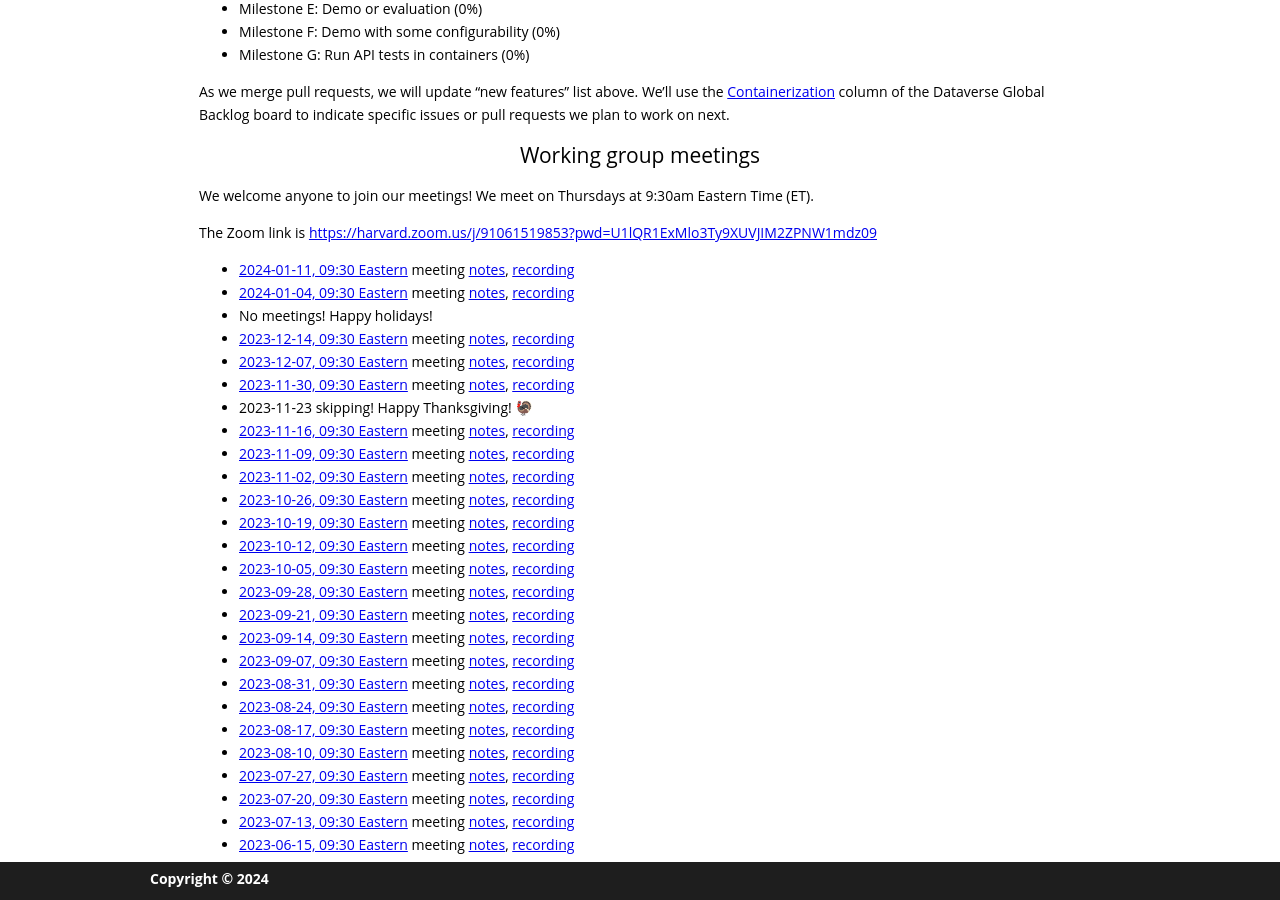
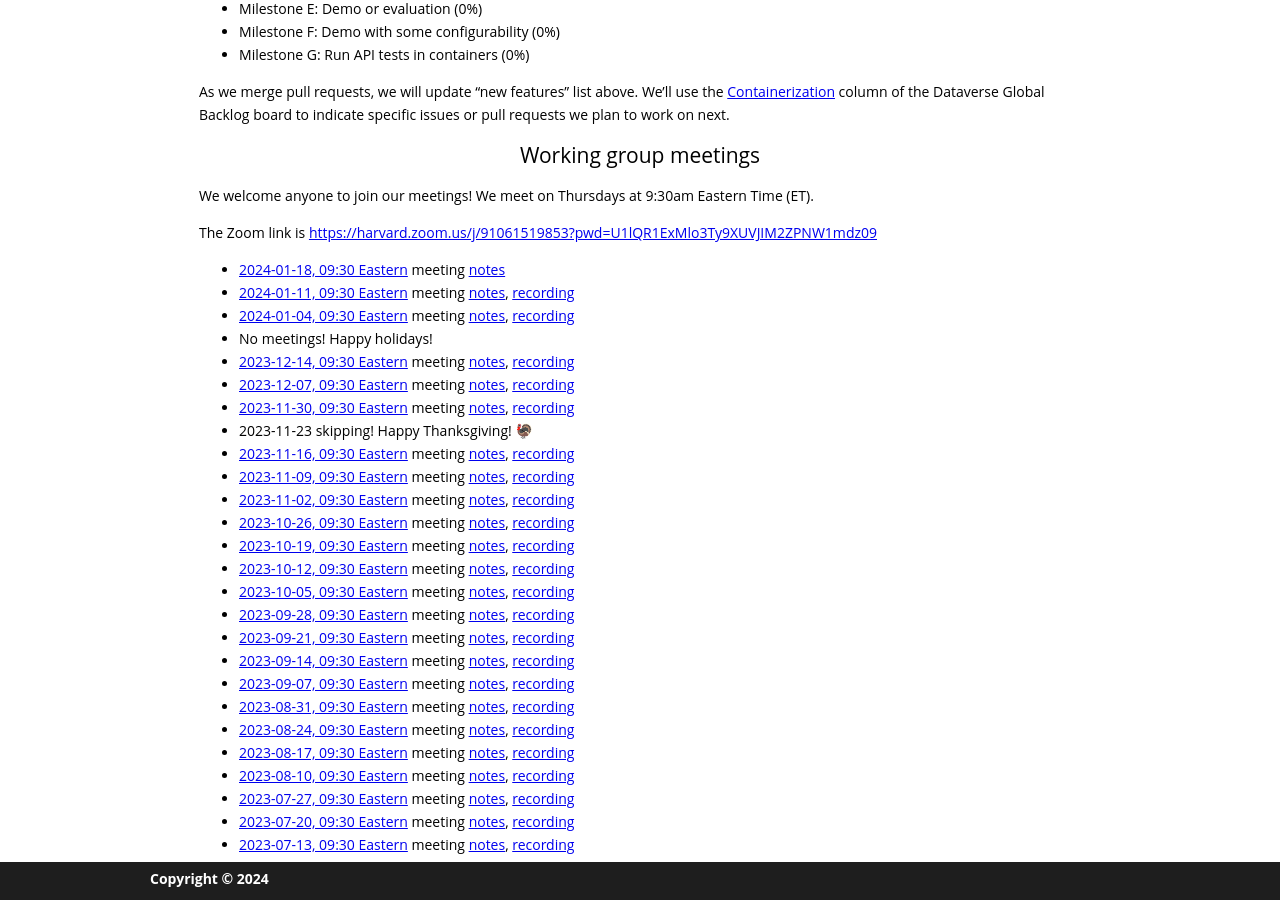
Before and after one commit to gdcc/ct.gdcc.io, a Jekyll site: the page built from index.md, in a window 1280 px wide and 900 px high, scrolled down 1634 px. Built offline with Jekyll 4.4.1, drawn with Linux system fonts in a browser that asks for light colours; our own code applies the rules of GitHub Pages for plain Markdown files.

Commit message:
add next meeting

```diff
--- a/index.md
+++ b/index.md
@@ -59,6 +59,7 @@ We welcome anyone to join our meetings! We meet on Thursdays at 9:30am Eastern T
 
 The Zoom link is <https://harvard.zoom.us/j/91061519853?pwd=U1lQR1ExMlo3Ty9XUVJIM2ZPNW1mdz09>
 
+- [2024-01-18, 09:30 Eastern](https://time.is/compare/0930_18_Jan_2024_in_Boston) meeting [notes](https://docs.google.com/document/d/1L2GPXGLpcrzMRjLLCFTXTu1NgK9dGX-tXVR_cn4elh0/edit?usp=sharing)
 - [2024-01-11, 09:30 Eastern](https://time.is/compare/0930_11_Jan_2024_in_Boston) meeting [notes](https://docs.google.com/document/d/1WfUj3fn4RU3ZmdkgmNIbWu2uvD_zU9Y3h3MT5X6TzCI/edit?usp=sharing), [recording](https://harvard.zoom.us/rec/share/WL_WGzPND5JCIwXgoF9eH8PfFXvpu_lInLMuAlQWbdiJ4p-Lo32O4pdNu1BTOf59.j7S0j6rzrBVtDnd9)
 - [2024-01-04, 09:30 Eastern](https://time.is/compare/0930_4_Jan_2024_in_Boston) meeting [notes](https://docs.google.com/document/d/1qaThvkBeIEl4wHeyf3aCffWUtPXylaEv9nYG9gdpXFI/edit?usp=sharing), [recording](https://harvard.zoom.us/rec/share/n9BjhR2UuvX9ASACPLBAakBA7IRiClCNyV0WcRFMcO8imQY3Mjn_RevzkgNyJYZh.NdEqqz3-7kpBKQhV)
 - No meetings! Happy holidays!
```
